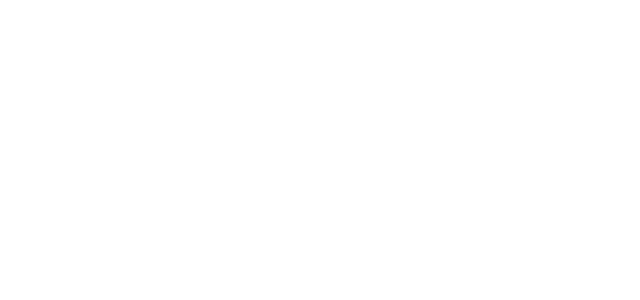
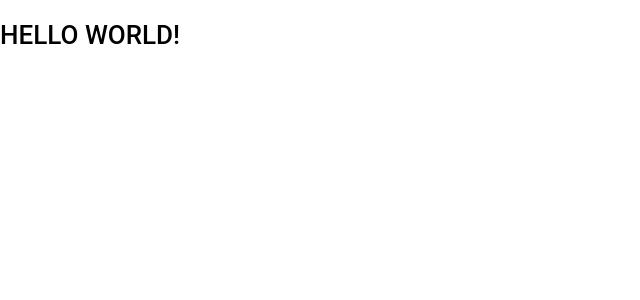
Before and after one commit to casebriscoe/Debt-Defender, a React (Create React App) app: page / in a window 1280 px wide. Shown: the top 300 px of the page, without its empty margins (0-640 px from the left). Built offline with nearby package versions, Linux system fonts and the light colour scheme.

Commit message:
added hello world

```diff
--- a/public/index.html
+++ b/public/index.html
@@ -2,7 +2,7 @@
 <html lang="en">
   <head>
     <meta charset="utf-8" />
-    <title>Ionic App</title>
+    <title>Debt Defender</title>
 
     <base href="/" />
 
--- a/src/App.tsx
+++ b/src/App.tsx
@@ -11,9 +11,6 @@
 } from '@ionic/react';
 import { IonReactRouter } from '@ionic/react-router';
 import { ellipse, square, triangle } from 'ionicons/icons';
-import Tab1 from './pages/Tab1';
-import Tab2 from './pages/Tab2';
-import Tab3 from './pages/Tab3';
 
 /* Core CSS required for Ionic components to work properly */
 import '@ionic/react/css/core.css';
@@ -40,7 +37,9 @@
 const App: React.FC = () => (
   <IonApp>
     <IonReactRouter>
-
+     <h1>
+       HELLO WORLD!
+     </h1>
 
     </IonReactRouter>
   </IonApp>
```
Also changed, not shown: 1 other file (tests, documents, lock files or other folders).
